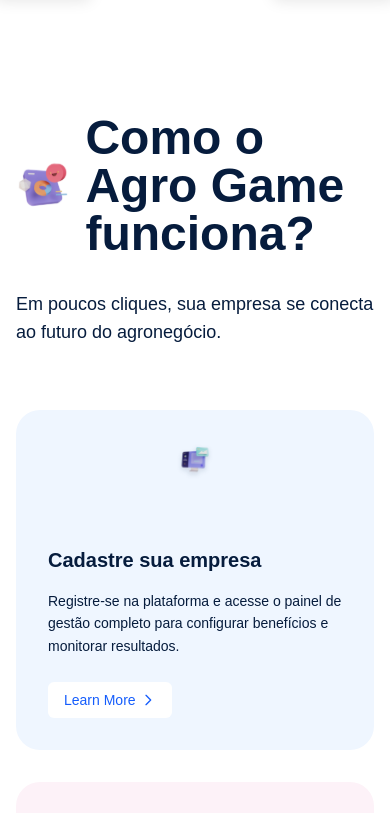
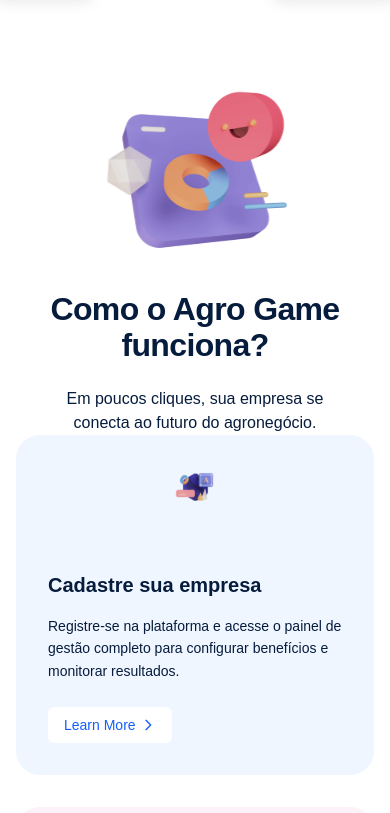
Before and after one commit to agrogamebr/agrogame-homepage, a Next.js app: page / in a window 390 px wide. Shown: the part 1360-2173 px from the top of the page. Built offline with nearby package versions, Linux system fonts and the light colour scheme.

Commit message:
Atualizações "Como o Agro Game funciona?"

```diff
--- a/components/HowItWorks.tsx
+++ b/components/HowItWorks.tsx
@@ -5,21 +5,21 @@ export default function HowItWorks() {
   const steps = [
     {
       id: 1,
-      icon: "/assets/svgs/pc.svg",
+      icon: "/assets/svgs/signup.svg",
       title: "Cadastre sua empresa",
       description: "Registre-se na plataforma e acesse o painel de gestão completo para configurar benefícios e monitorar resultados.",
       bgColor: "bg-blue-50"
     },
     {
       id: 2,
-      icon: "/assets/svgs/chart.svg",
+      icon: "/assets/svgs/benefits.svg",
       title: "Acesse benefícios e parceiros",
       description: "Conecte-se a uma rede exclusiva de fornecedores, descontos em insumos, seguros especializados e linhas de crédito diferenciadas.",
       bgColor: "bg-pink-50"
     },
     {
       id: 3,
-      icon: "/assets/svgs/farmer.svg",
+      icon: "/assets/svgs/incentive.svg",
       title: "Incentive seus colaboradores",
       description: "Ofereça recompensas tangíveis que motivam produtores a utilizarem mais serviços do ecossistema e gerarem dados valiosos para sua operação.",
       bgColor: "bg-cyan-50"
@@ -27,33 +27,61 @@ export default function HowItWorks() {
   ];
 
   return (
-    <section className="py-20 bg-white">
+    <section className="py-12 bg-white">
       <div className="max-w-7xl mx-auto px-4 sm:px-6 lg:px-8">
-        <div className="grid lg:grid-cols-2 gap-8 items-center mb-16">
-          <div className="flex items-center space-x-4">
-            <div className="relative">
+        <div className="hidden lg:flex justify-between items-center w-full max-w-[1320px] h-[260px] mx-auto mb-8">
+          <div className="flex items-center space-x-0">
+            <div className="shrink-0">
               <Image
                 src="/assets/svgs/works.svg"
                 alt="How It Works Icon"
                 width={280}
                 height={260}
-                className="w-32 h-30"
+                className="w-[280px] h-[260px]"
               />
             </div>
 
-            <div>
-              <h2 className="text-5xl font-bold text-[#061C3D]">
+            <div className="flex items-center ml-8">
+              <h2 className="w-[616px] h-[120px] flex items-center font-bold text-[56px] leading-[60px] tracking-[-0.02em] text-[#061C3D]">
                 Como o Agro Game funciona?
               </h2>
             </div>
           </div>
 
-          <div className="lg:text-right">
-            <p className="text-lg text-[#061C3D] max-w-md lg:ml-auto">
+          <div className="shrink-0">
+            <p className="w-[312px] h-[84px] font-normal text-[20px] leading-7 tracking-[0%] text-[#061C3D] text-left flex items-center justify-end">
               Em poucos cliques, sua empresa
               se conecta ao futuro do
               agronegócio.
             </p>
+          </div>
+        </div>
+
+        <div className="lg:hidden">
+          <div className="flex flex-col space-y-6 items-center text-center">
+            <div>
+              <Image
+                src="/assets/svgs/works.svg"
+                alt="How It Works Icon"
+                width={280}
+                height={260}
+                className="w-[200px] h-[185px] sm:w-60 sm:h-[222px]"
+              />
+            </div>
+
+            <div>
+              <h2 className="font-bold text-[32px] leading-9 sm:text-[40px] sm:leading-11 tracking-[-0.02em] text-[#061C3D]">
+                Como o Agro Game funciona?
+              </h2>
+            </div>
+
+            <div>
+              <p className="font-normal text-[16px] leading-6 sm:text-[18px] sm:leading-[26px] tracking-[0%] text-[#061C3D] max-w-[280px] sm:max-w-[320px]">
+                Em poucos cliques, sua empresa
+                se conecta ao futuro do
+                agronegócio.
+              </p>
+            </div>
           </div>
         </div>
 
```
